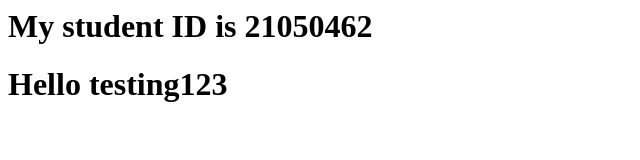
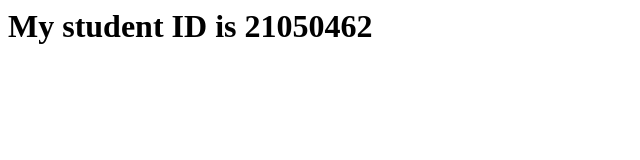
Before and after one commit to WalkiePanguin/operate_repo, a plain HTML site: page index.html in a window 1280 px wide. Shown: the whole page, without its empty margins (0-640 px from the left). Drawn offline with Linux system fonts and the light colour scheme.

Commit message:
Update index.html

```diff
--- a/index.html
+++ b/index.html
@@ -3,6 +3,5 @@
 </head>
 <body>
 	<h1> My student ID is 21050462 <h1>
-	<h1> Hello testing123 <h1>
 </body>
 </html>
```
